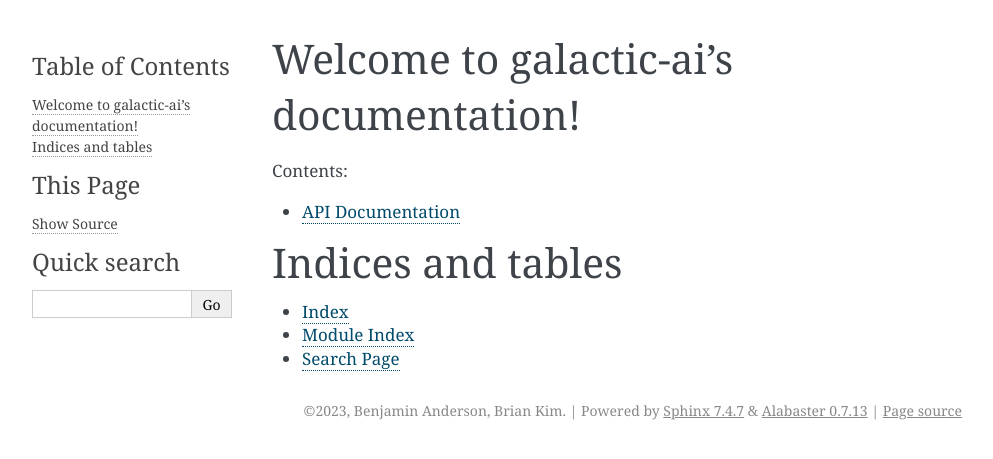
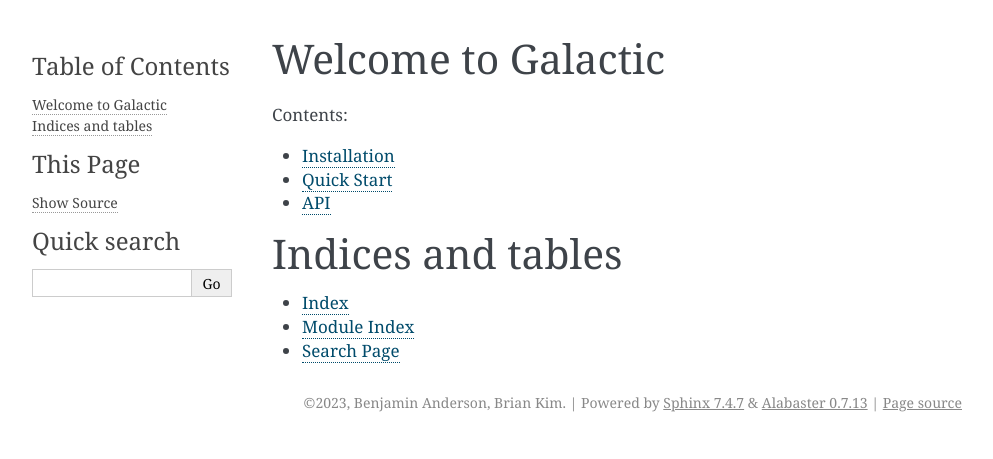
Before and after one commit to taylorai/galactic, a Sphinx documentation site: the page built from docs/index.rst, in a window 1280 px wide. Shown: the top 459 px of the page, without its empty margins (148-1141 px from the left). Built offline with Sphinx 7.4.7, drawn with Linux system fonts in a browser that asks for light colours.

Commit message:
sphinx docs

```diff
--- a/docs/api.rst
+++ b/docs/api.rst
@@ -1,5 +1,6 @@
-API Documentation
+API
 =================
 
-.. automodule:: galactic
+.. autoclass:: galactic.GalacticDataset
    :members:
+   :inherited-members:
--- a/docs/index.rst
+++ b/docs/index.rst
@@ -3,13 +3,15 @@
    You can adapt this file completely to your liking, but it should at least
    contain the root `toctree` directive.
 
-Welcome to galactic-ai's documentation!
+Welcome to Galactic
 =======================================
 
 .. toctree::
    :maxdepth: 2
    :caption: Contents:
 
+   installation
+   quickstart
    api
 
 Indices and tables
--- /dev/null
+++ b/docs/installation.rst
@@ -0,0 +1,5 @@
+Installation
+=================
+
+.. automodule:: galactic
+   :members:
--- /dev/null
+++ b/docs/quickstart.rst
@@ -0,0 +1,2 @@
+Quick Start
+=================
--- a/requirements.txt
+++ b/requirements.txt
@@ -25,3 +25,4 @@
 protobuf==3.20.2
 joblib
 nest_asyncio
+datasketch
```
Also changed, not shown: 1 other file.
